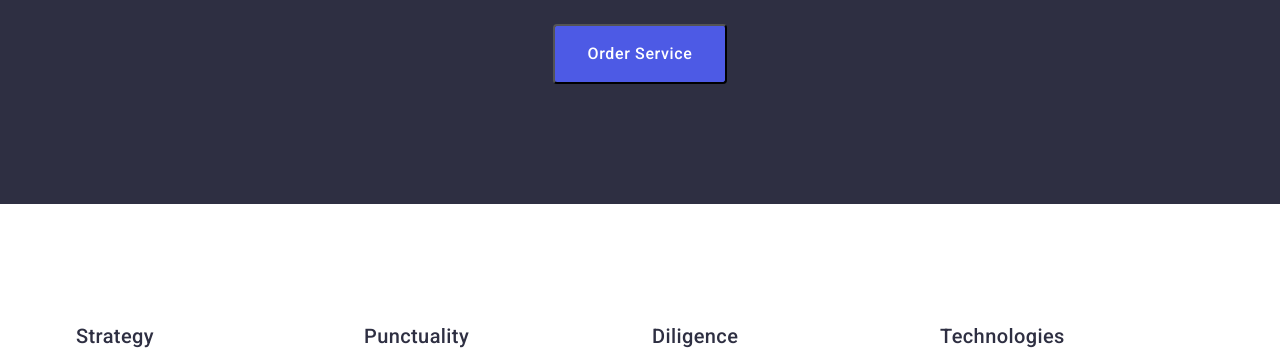
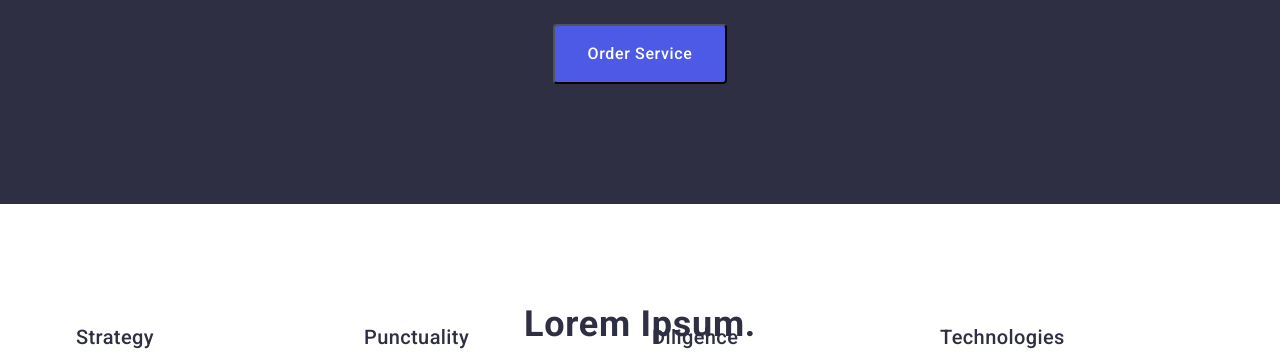
Before and after one commit to nataliiahodnia/goit-markup-hw-03, a plain HTML site: page index.html in a window 1280 px wide. Shown: the part 386-739 px from the top of the page. Drawn offline with nearby package versions, Linux system fonts and the light colour scheme.

Commit message:
Update styles.css

```diff
--- a/css/styles.css
+++ b/css/styles.css
@@ -4,15 +4,6 @@ body {
   background-color: #fff;
 }
 
-.visually-hidden {
-  clip: rect(0 0 0 0);
-  clip-path: inset(50%);
-  height: 1px;
-  overflow: hidden;
-  position: absolute;
-  white-space: nowrap;
-  width: 1px;
-}
 
 ul,
 ol {
```
